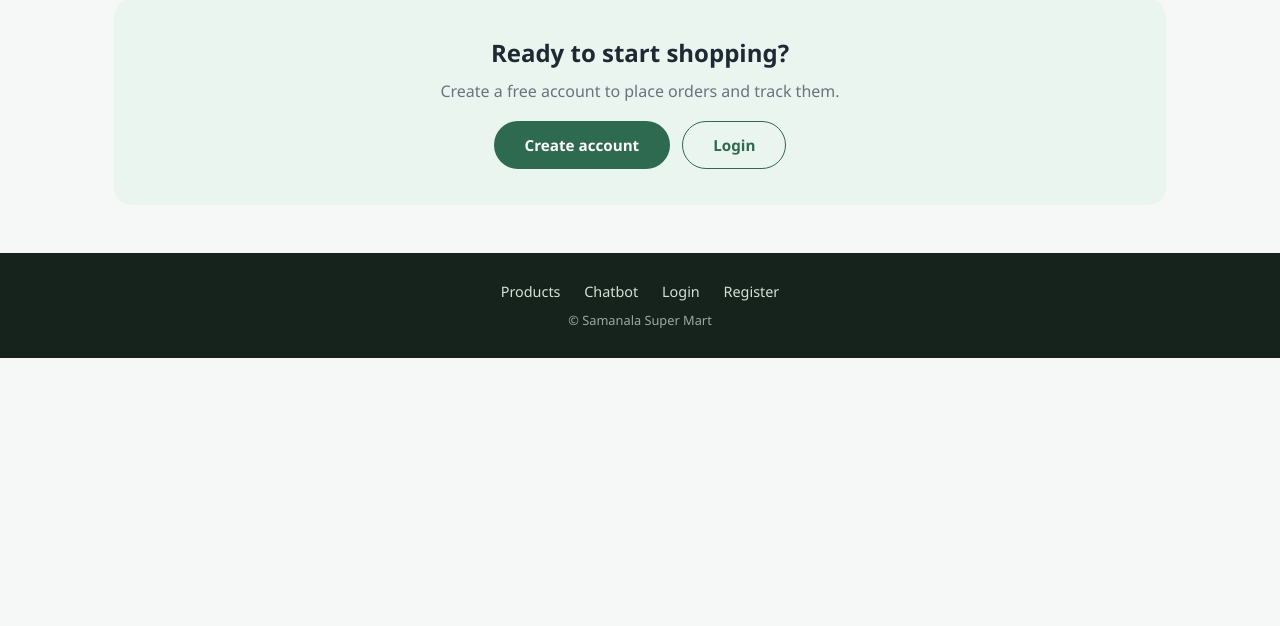
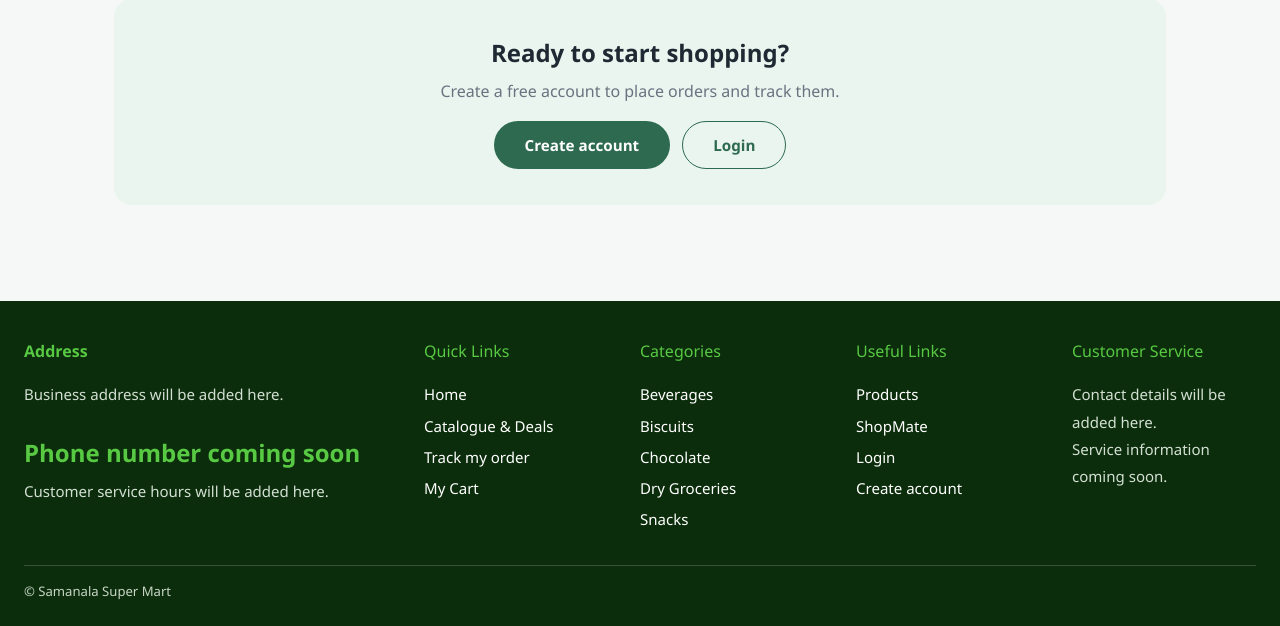
Before and after one commit to Randika2002-Udayangani/SMART_INVENTORY_AND_RETAIL_DSS, a Django app: page / in a window 1280 px wide. Shown: the part 1207-1833 px from the top of the page. Before the commit the page ends 1565 px from the top, so only its background shows below. Run offline with Django 4.2, Linux system fonts and the light colour scheme; data that the repository does not hold is empty.

Commit message:
Added a footer to every page

```diff
--- a/customer/templates/customer/cart.html
+++ b/customer/templates/customer/cart.html
@@ -748,5 +748,6 @@
 </script>
 <script src="{% static 'js/logout-confirm.js' %}"></script>
 
+{% include "customer/footer.html" %}
 </body>
 </html>
--- /dev/null
+++ b/customer/templates/customer/footer.html
@@ -0,0 +1,99 @@
+<style>
+    .customer-footer {
+        background: #0b2d0b;
+        color: #fff;
+        padding: 38px 24px 24px;
+        margin-top: 48px;
+    }
+    .customer-footer-inner {
+        width: min(100%, 1460px);
+        margin: 0 auto;
+        display: grid;
+        grid-template-columns: 2fr repeat(4, minmax(0, 1fr));
+        gap: 32px;
+    }
+    .customer-footer h2 {
+        color: #58c943;
+        font-size: 1rem;
+        font-weight: 500;
+        margin: 0 0 18px;
+    }
+    .customer-footer .footer-address h2 { font-weight: 700; }
+    .customer-footer section { padding: 0; }
+    .customer-footer p,
+    .customer-footer a {
+        color: #fff;
+        font-size: 0.94rem;
+        line-height: 1.8;
+    }
+    .customer-footer a {
+        display: block;
+        text-decoration: none;
+        margin-bottom: 4px;
+    }
+    .customer-footer a:hover { text-decoration: underline; }
+    .customer-footer .footer-placeholder { color: #d2dfd2; }
+    .customer-footer .footer-phone {
+        color: #58c943;
+        font-size: 1.5rem;
+        font-weight: 700;
+        margin-top: 22px;
+    }
+    .customer-footer .footer-hours { margin-top: 4px; }
+    .customer-footer .footer-bottom {
+        width: min(100%, 1460px);
+        margin: 28px auto 0;
+        padding-top: 16px;
+        border-top: 1px solid rgba(255,255,255,.18);
+        color: #c7d5c7;
+        font-size: .82rem;
+    }
+    @media (max-width: 900px) {
+        .customer-footer-inner { grid-template-columns: repeat(3, minmax(0, 1fr)); }
+    }
+    @media (max-width: 600px) {
+        .customer-footer { padding: 30px 20px 20px; }
+        .customer-footer-inner { grid-template-columns: repeat(2, minmax(0, 1fr)); gap: 24px 18px; }
+        .customer-footer .footer-address { grid-column: 1 / -1; }
+        .customer-footer .footer-phone { font-size: 1.25rem; }
+    }
+</style>
+
+<footer class="customer-footer">
+    <div class="customer-footer-inner">
+        <section class="footer-address" aria-labelledby="footerAddressHeading">
+            <h2 id="footerAddressHeading">Address</h2>
+            <p class="footer-placeholder">Business address will be added here.</p>
+            <p class="footer-phone">Phone number coming soon</p>
+            <p class="footer-hours footer-placeholder">Customer service hours will be added here.</p>
+        </section>
+        <section aria-labelledby="footerQuickLinksHeading">
+            <h2 id="footerQuickLinksHeading">Quick Links</h2>
+            <a href="/">Home</a>
+            <a href="/customer/products/">Catalogue &amp; Deals</a>
+            <a href="/customer/my-orders/">Track my order</a>
+            <a href="/customer/cart/">My Cart</a>
+        </section>
+        <section aria-labelledby="footerCategoriesHeading">
+            <h2 id="footerCategoriesHeading">Categories</h2>
+            <a href="/customer/products/?category=Beverages">Beverages</a>
+            <a href="/customer/products/?category=Biscuits">Biscuits</a>
+            <a href="/customer/products/?category=Chocolate">Chocolate</a>
+            <a href="/customer/products/?category=Dry%20Groceries">Dry Groceries</a>
+            <a href="/customer/products/?category=Snacks">Snacks</a>
+        </section>
+        <section aria-labelledby="footerUsefulLinksHeading">
+            <h2 id="footerUsefulLinksHeading">Useful Links</h2>
+            <a href="/customer/products/">Products</a>
+            <a href="/customer/chatbot/">ShopMate</a>
+            <a href="/customer/login/">Login</a>
+            <a href="/customer/register/">Create account</a>
+        </section>
+        <section aria-labelledby="footerServiceHeading">
+            <h2 id="footerServiceHeading">Customer Service</h2>
+            <p class="footer-placeholder">Contact details will be added here.</p>
+            <p class="footer-placeholder">Service information coming soon.</p>
+        </section>
+    </div>
+    <div class="footer-bottom">© Samanala Super Mart</div>
+</footer>
--- a/customer/templates/customer/home.html
+++ b/customer/templates/customer/home.html
@@ -31,4 +31,5 @@
 
 </div>
 
+{% include "customer/footer.html" %}
 {% endblock %}
--- a/customer/templates/customer/landing.html
+++ b/customer/templates/customer/landing.html
@@ -73,12 +73,6 @@
     .cta h2 { margin-bottom: 8px; }
     .cta .hero-actions { margin-top: 18px; }
 
-    /* Footer — customer links only */
-    footer { background: #16231c; color: #cfe3d7; padding: 28px 24px; text-align: center; font-size: .9rem; }
-    footer a { margin: 0 10px; }
-    footer a:hover { text-decoration: underline; }
-    footer .small { margin-top: 8px; opacity: .7; font-size: .8rem; }
-
     @media (max-width: 640px) {
         .nav-links a.hide-sm { display: none; }
         .hero { padding: 48px 20px 80px; }
@@ -148,15 +142,7 @@
     </section>
 </main>
 
-<footer>
-    <div>
-        <a href="/customer/products/">Products</a>
-        <a href="/customer/chatbot/">Chatbot</a>
-        <a href="/customer/login/">Login</a>
-        <a href="/customer/register/">Register</a>
-    </div>
-    <div class="small">© Samanala Super Mart</div>
-</footer>
+{% include "customer/footer.html" %}
 
 <script>
     // Only the public discount list is used here (product_id, %, price) — nothing private.
--- a/customer/templates/customer/login.html
+++ b/customer/templates/customer/login.html
@@ -175,5 +175,6 @@
     });
 </script>
 
+{% include "customer/footer.html" %}
 </body>
 </html>
--- a/customer/templates/customer/order_form.html
+++ b/customer/templates/customer/order_form.html
@@ -531,5 +531,6 @@
 </script>
 <script src="{% static 'js/logout-confirm.js' %}"></script>
 
+{% include "customer/footer.html" %}
 </body>
 </html>
--- a/customer/templates/customer/profile.html
+++ b/customer/templates/customer/profile.html
@@ -348,5 +348,6 @@
     loadProfile();
 </script>
 <script src="{% static 'js/logout-confirm.js' %}"></script>
+{% include "customer/footer.html" %}
 </body>
 </html>
--- a/customer/templates/customer/register.html
+++ b/customer/templates/customer/register.html
@@ -145,5 +145,6 @@
         document.getElementById('successMsg').style.display = 'none';
     }
 </script>
+{% include "customer/footer.html" %}
 </body>
 </html>
```
Also changed, not shown: customer/templates/customer/chatbot.html (+5 -4 lines), customer/templates/customer/product_detail.html (+4 -3 lines), customer/templates/customer/products.html (+7 -1 lines).
